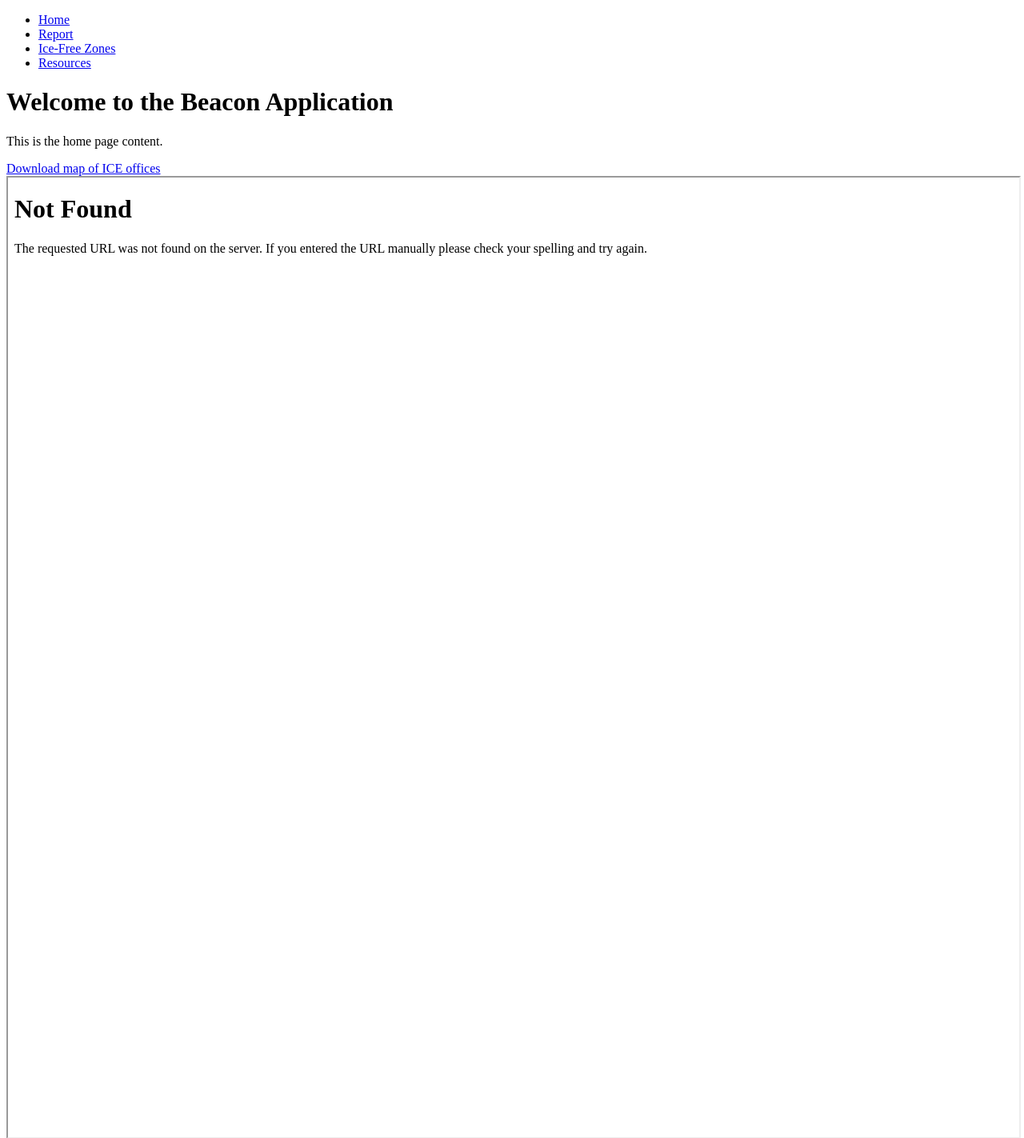
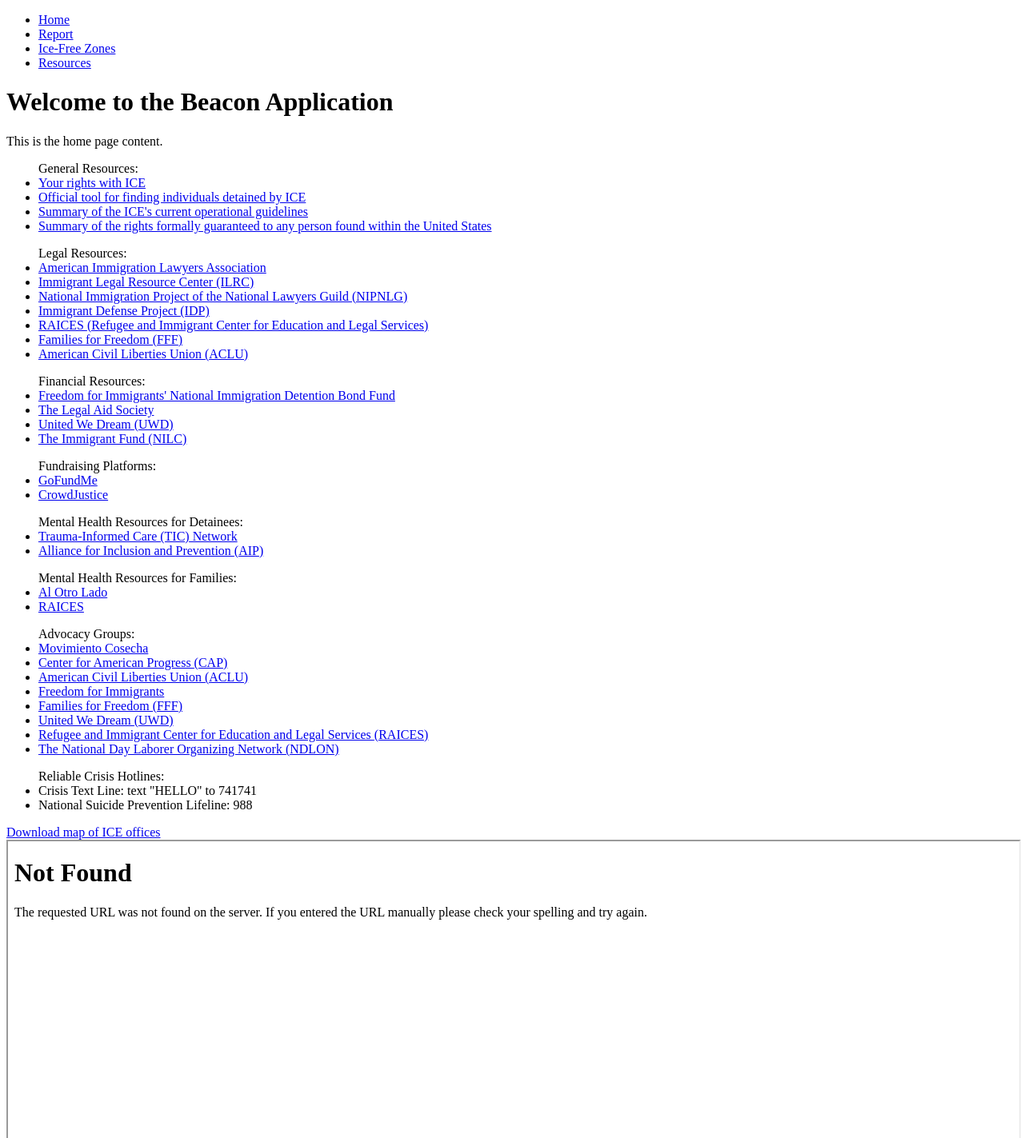
Before and after one commit to calebyhan/solhacks25, a Flask app: page /resources in a window 1280 px wide. Shown: the top 1423 px of the page at 80% size. Run offline with Flask 3, Linux system fonts and the light colour scheme; parts of the project's set-up code (start-up, migrations or seed data) failed here and were passed over.

Commit message:
Filled out the resources list

```diff
--- a/src/templates/resources.html
+++ b/src/templates/resources.html
@@ -6,6 +6,53 @@
 {% block content %}
     <h1>Welcome to the Beacon Application</h1>
     <p>This is the home page content.</p>
+    <ul>General Resources:
+        <li><a href="https://www.immigrantdefenseproject.org/know-your-rights-with-ice/">Your rights with ICE</a></li>
+        <li><a href="https://locator.ice.gov/odls/#/search">Official tool for finding individuals detained by ICE</a></li>
+        <li><a href="https://cis.org/Jacobs/History-Sensitive-Areas-Policies-and-What-Place-Now">Summary of the ICE's current operational guidelines</a></li>
+        <li><a href="https://immigrantjustice.org/know-your-rights/ice-encounter">Summary of the rights formally guaranteed to any person found within the United States</a></a></li>
+    </ul>
+    <ul>Legal Resources:
+        <li><a href="https://www.aila.org/">American Immigration Lawyers Association</a></li>
+        <li><a href="https://www.ilrc.org/">Immigrant Legal Resource Center (ILRC)</a></li>
+        <li><a href="https://nipnlg.org/">National Immigration Project of the National Lawyers Guild (NIPNLG)</a></li>
+        <li><a href="https://www.immigrantdefenseproject.org/">Immigrant Defense Project (IDP)</a></li>
+        <li><a href="https://www.raicestexas.org/">RAICES (Refugee and Immigrant Center for Education and Legal Services)</a></li>
+        <li><a href="https://familiesforfreedom.org/">Families for Freedom (FFF)</a></li>
+        <li><a href="https://www.aclu.org/issues/immigrants-rights">American Civil Liberties Union (ACLU)</a></li>
+    </ul>
+    <ul>Financial Resources:
+        <li><a href="https://www.freedomforimmigrants.org/national-bond-fund">Freedom for Immigrants' National Immigration Detention Bond Fund</a></li>
+        <li><a href="https://legalaidnyc.org/">The Legal Aid Society</a></li>
+        <li><a href="https://unitedwedream.org/">United We Dream (UWD)</a></li>
+        <li><a href="https://www.nilc.org/">The Immigrant Fund (NILC)</a></li>
+    </ul>
+    <ul>Fundraising Platforms:
+        <li><a href="https://www.gofundme.com/">GoFundMe</a></li>
+        <li><a href="https://www.crowdjustice.com/">CrowdJustice</a></li>
+    </ul>
+    <ul>Mental Health Resources for Detainees:
+        <li><a href="https://ticnutah.org/">Trauma-Informed Care (TIC) Network</a></li>
+        <li><a href="https://aipinc.org/our-work/community-based-mental-health/refugee-and-immigrant-trauma/">Alliance for Inclusion and Prevention (AIP)</a></li>
+    </ul>
+    <ul>Mental Health Resources for Families:
+        <li><a href="https://alotrolado.org/">Al Otro Lado</a></li>
+        <li><a href="https://www.raicestexas.org/social">RAICES</a></li>
+    </ul>
+    <ul>Advocacy Groups:
+        <li><a href="https://www.lahuelga.com/">Movimiento Cosecha</a></li>
+        <li><a href="https://www.americanprogress.org/">Center for American Progress (CAP)</a></li>
+        <li><a href="https://www.aclu.org/">American Civil Liberties Union (ACLU)</a></li>
+        <li><a href="https://www.freedomforimmigrants.org/">Freedom for Immigrants</a></li>
+        <li><a href="https://familiesforfreedom.org/">Families for Freedom (FFF)</a></li>
+        <li><a href="https://unitedwedream.org/">United We Dream (UWD)</a></li>
+        <li><a href="https://www.raicestexas.org/">Refugee and Immigrant Center for Education and Legal Services (RAICES)</a></li>
+        <li><a href="https://ndlon.org/">The National Day Laborer Organizing Network (NDLON)</a></li>
+    </ul>
+    <ul>Reliable Crisis Hotlines:
+        <li><a>Crisis Text Line: text "HELLO" to 741741</a></li>
+        <li><a>National Suicide Prevention Lifeline: 988</a></li>
+    </ul>
     <a href="{{ url_for('static', filename='images/eroFieldOffices.pdf') }}" download>Download map of ICE offices</a>
     <iframe src="{{ url_for('static', filename='images/eroFieldOffices.pdf') }}" alt="test" style="width: 100%; height: 1200px;"></iframe>
 {% endblock %}
```
